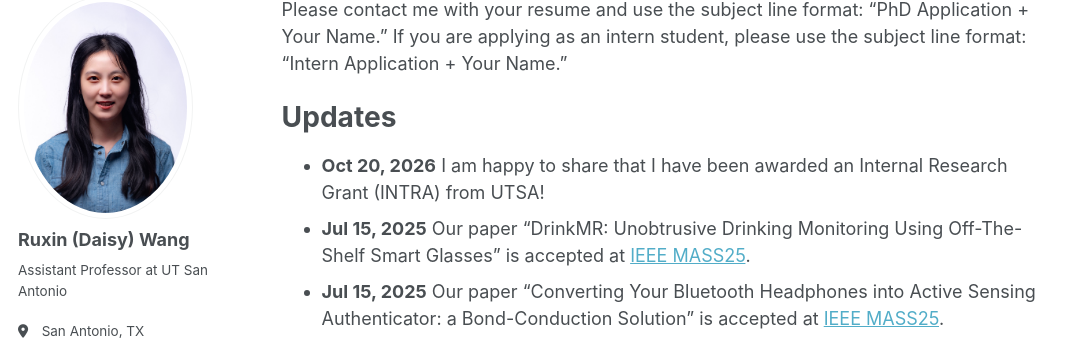
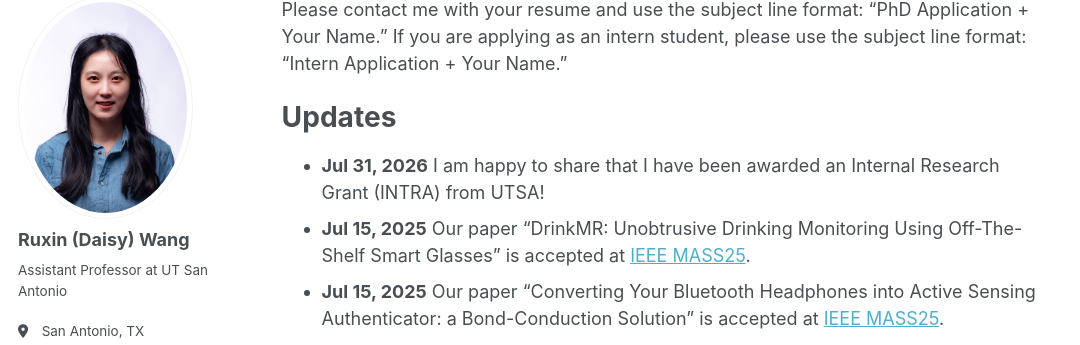
Before and after one commit to DaisyWang00/DaisyWang00.github.io, a Jekyll site: the page built from _pages/about.md, in a window 1280 px wide and 900 px high, scrolled down 457 px. Shown: the part 105-450 px from the top of the window, without its empty margins (0-1080 px from the left). Built offline with Jekyll 4.4.1, drawn with Linux system fonts in a browser that asks for light colours; some web fonts are replaced; a script bundle is joined from its source files by our own code; library files that are not in the unit come from our copies.

Commit message:
Update about.md

```diff
--- a/_pages/about.md
+++ b/_pages/about.md
@@ -20,7 +20,7 @@ Please contact me with your resume and use the subject line format: “PhD Appli
 
 Updates
 ======
-- **Oct 20, 2026** I am happy to share that I have been awarded an Internal Research Grant (INTRA) from UTSA!
+- **Jul 31, 2026** I am happy to share that I have been awarded an Internal Research Grant (INTRA) from UTSA!
 - **Jul 15, 2025** Our paper "DrinkMR: Unobtrusive Drinking Monitoring Using Off-The-Shelf Smart Glasses" is accepted at [IEEE MASS25](https://ieeemass2025.github.io/ieeemass2025/).
 - **Jul 15, 2025** Our paper "Converting Your Bluetooth Headphones into Active Sensing Authenticator: a Bond-Conduction Solution" is accepted at [IEEE MASS25](https://ieeemass2025.github.io/ieeemass2025/).
 - **Jun 23, 2025** I successfully defended my Ph.D. dissertation, with heartfelt thanks to my committee members!
```
